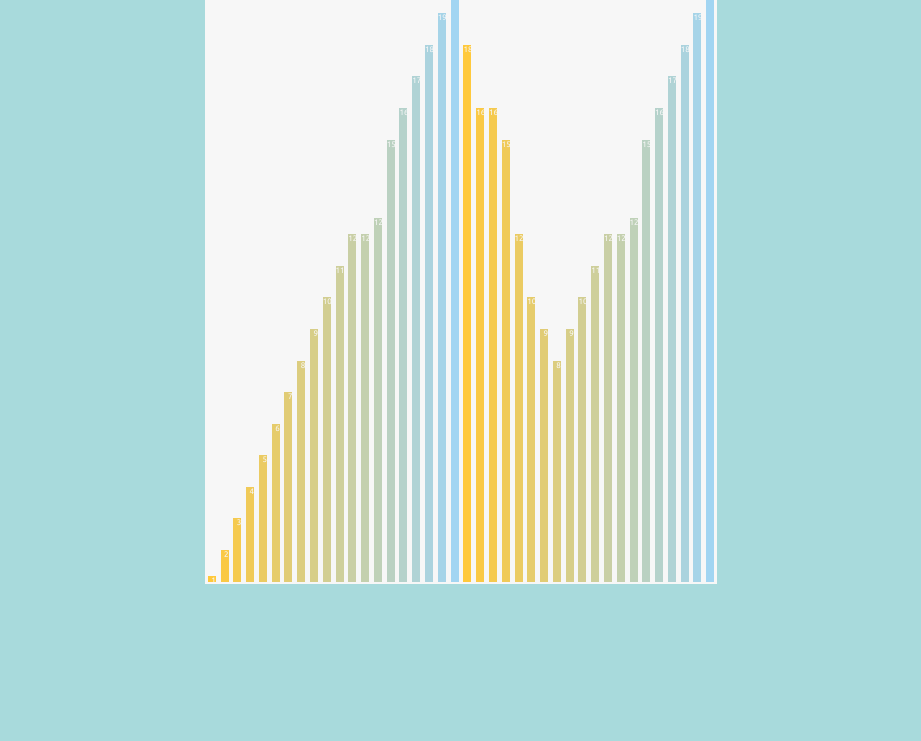
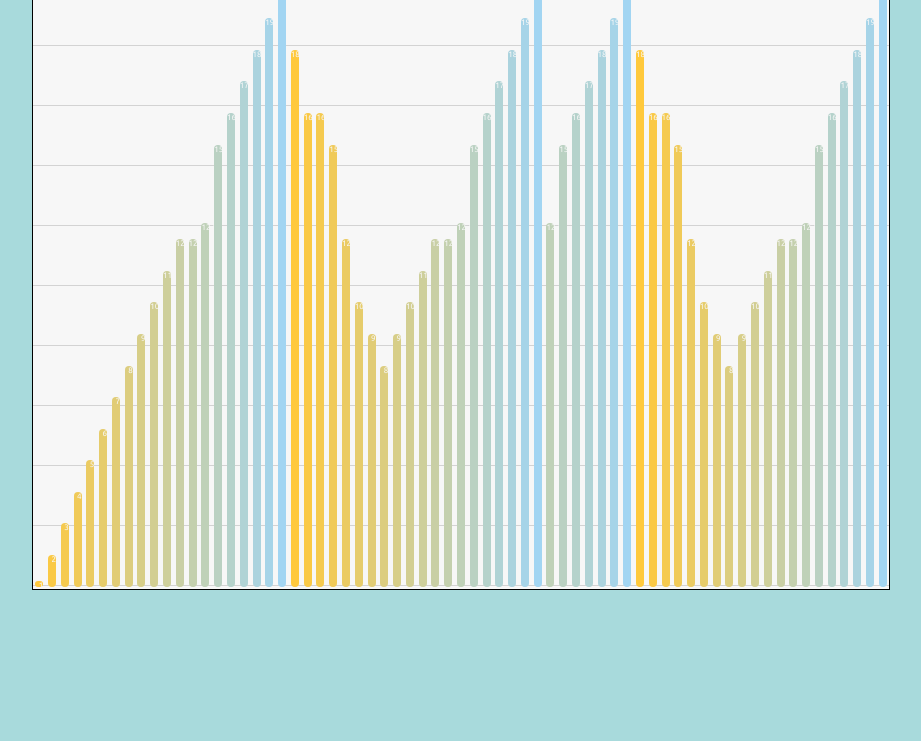
Before and after one commit to marcellmueller/barChart, a website with bundled scripts: page index.html in a window 1280 px wide. Shown: the part 59-800 px from the top of the page, without its empty margins (179-1100 px from the left). Built offline with nearby package versions, Linux system fonts and the light colour scheme.

Commit message:
fixed some formatting, added marker background lines.

```diff
--- a/index.html
+++ b/index.html
@@ -13,7 +13,7 @@
   <body>
     <div id="mainParent">
       <div id="barChartParent">
-        <div id="barChartTitle">Bar Chart Prototype</div>
+        <div id="barChartTitle"></div>
         <div id="barChart"></div>
       </div>
     </div>
--- a/src/index.js
+++ b/src/index.js
@@ -15,6 +15,33 @@
   { number: 11, color: '#cecf9b' },
   { number: 12, color: '#c9cfa5' },
   { number: 12, color: '#c4d0ae' },
+  { number: 12.5, color: '#bfd1b8' },
+  { number: 15, color: '#bad1c2' },
+  { number: 16, color: '#b5d2cb' },
+  { number: 17, color: '#b0d3d5' },
+  { number: 18, color: '#abd3de' },
+  { number: 19, color: '#a6d4e8' },
+  { number: 20, color: '#a2d5f2' },
+  { number: 18, color: '#ffc93c' },
+  { number: 16, color: '#fac945' },
+  { number: 16, color: '#f5ca4f' },
+  { number: 15, color: '#f0ca58' },
+  { number: 12, color: '#ebcb62' },
+  { number: 10, color: '#e6cc6b' },
+  { number: 9, color: '#e1cc75' },
+  { number: 8, color: '#dccd7f' },
+  { number: 9, color: '#d7ce88' },
+  { number: 10, color: '#d2ce92' },
+  { number: 11, color: '#cecf9b' },
+  { number: 12, color: '#c9cfa5' },
+  { number: 12, color: '#c4d0ae' },
+  { number: 12.5, color: '#bfd1b8' },
+  { number: 15, color: '#bad1c2' },
+  { number: 16, color: '#b5d2cb' },
+  { number: 17, color: '#b0d3d5' },
+  { number: 18, color: '#abd3de' },
+  { number: 19, color: '#a6d4e8' },
+  { number: 20, color: '#a2d5f2' },
   { number: 12.5, color: '#bfd1b8' },
   { number: 15, color: '#bad1c2' },
   { number: 16, color: '#b5d2cb' },
--- a/src/options.js
+++ b/src/options.js
@@ -1,4 +1,5 @@
 export let options = {
+  title: 'Bar Chart Prototype',
   barColor: '#457b9d',
   labelColor: '#f7f7f7',
   barSpacing: '5px',
@@ -10,8 +11,9 @@ export let options = {
 };
 
 export const initOptions = (options) => {
+  document.getElementById('barChartTitle').textContent = options.title;
   document.getElementById('barChart').style.transform = 'none';
-  let title = document.getElementById('barChartTitle');
-  title.style.fontSize = options.titleFontSize + 'px';
-  title.style.backgroundColor = options.titleBackgroundColor;
+  let chartTitle = document.getElementById('barChartTitle');
+  chartTitle.style.fontSize = options.titleFontSize + 'px';
+  chartTitle.style.backgroundColor = options.titleBackgroundColor;
 };
--- a/src/style.css
+++ b/src/style.css
@@ -13,22 +13,47 @@ body {
   height: 600px;
   border-collapse: collapse;
   background-color: #f7f7f7;
+
+  padding-top: 4px;
   display: flex;
+
+  background-image: repeating-linear-gradient(
+    to bottom,
+    lightgrey 0,
+    lightgrey 1px,
+    transparent 1px,
+    transparent 60px
+  );
 }
 
+#barChartParent {
+  border-style: solid;
+  border-width: 1px;
+}
 #barChartTitle {
   text-align: center;
 }
 .bars {
   align-self: flex-end;
-  display: inline-block;
   margin: 0.3em;
+  margin-top: 10%;
   background-color: bisque;
   height: 0;
   width: 1em;
   font-size: 0.5em;
+  border-radius: 1em;
 }
 
 .bars:hover {
   filter: invert(40%);
 }
+
+.chartLines {
+  position: absolute;
+  top: 0;
+  left: 0;
+  right: 0;
+  border-color: black;
+  border-style: solid;
+  background-color: red;
+}
```
